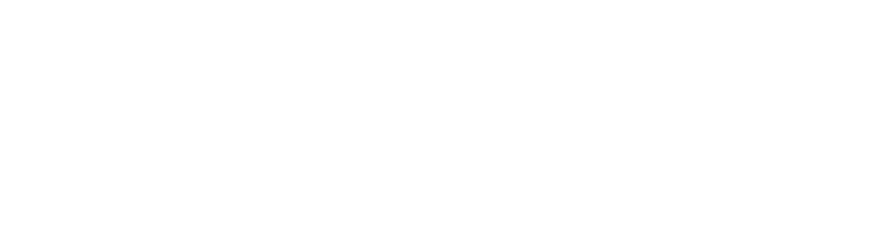
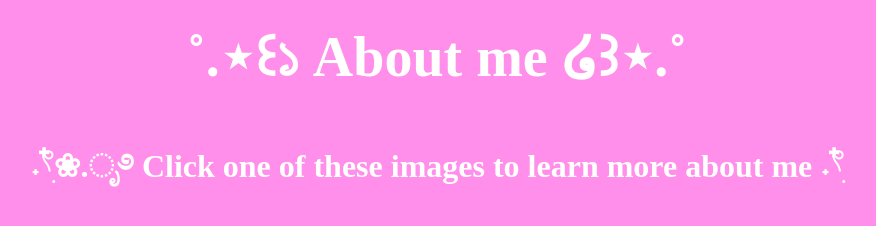
Before and after one commit to Iza-Duck/final-project, a plain HTML site: page smiski.html in a window 1280 px wide. Shown: the whole page, without its empty margins (203-1079 px from the left). Drawn offline with Linux system fonts and the light colour scheme.

Commit message:
Add stylesheet link and update headings in smiski.html

```diff
--- a/smiski.html
+++ b/smiski.html
@@ -5,3 +5,10 @@
 	<meta charset="utf-8">
 	<meta name="viewport" content="width=device-width, initial-scale=1">
 	<title>About me</title>
+	<link rel="stylesheet" href="assets/styles.css">
+
+
+</head>
+<body>
+	<h1>˚.⋆꒰১ About me ໒꒱⋆.˚</h1>
+	<h2> ˖𓍢ִ໋❀.ೃ࿔ Click one of these images to learn more about me ˖𓍢ִ໋
```
